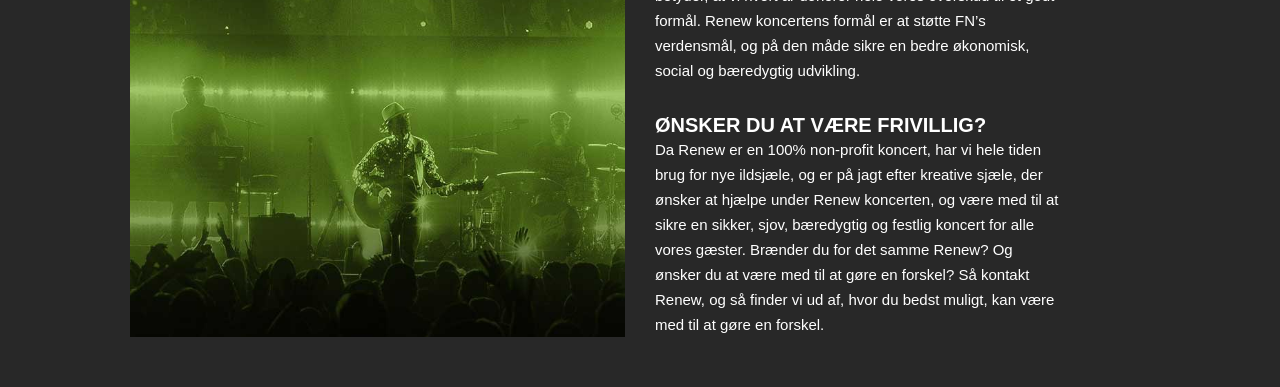
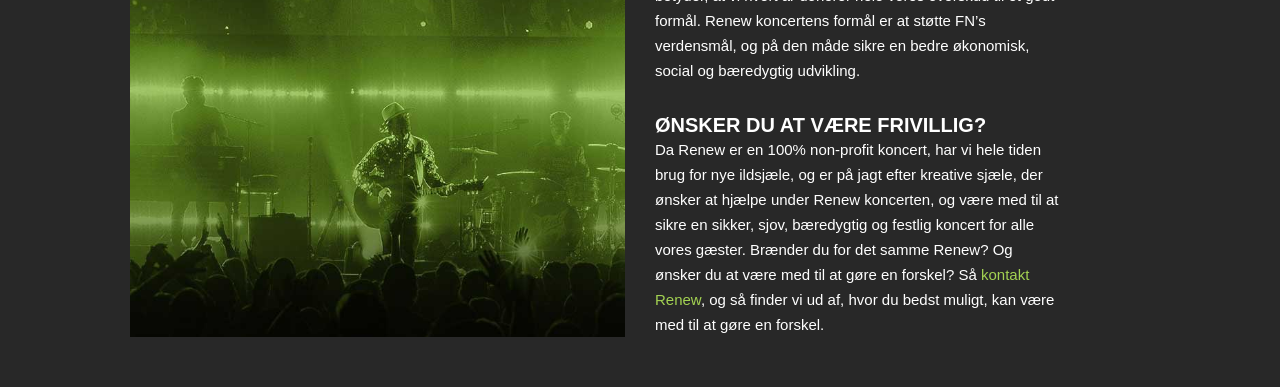
Before and after one commit to amal3983/RENEW, a website: page index.html in a window 1280 px wide. Shown: the part 3860-4247 px from the top of the page. Drawn offline with nearby package versions, Linux system fonts and the light colour scheme; a web font is replaced by a local one.

Commit message:
"kontakt renew" a-tag i "om os" sektionen

```diff
--- a/index.html
+++ b/index.html
@@ -339,7 +339,7 @@ Sætter kode op pænt automatisk!
                                 og festlig koncert for alle vores gæster.
                                 Brænder du for det samme Renew?
                                 Og ønsker du at være med til at gøre en forskel?
-                                Så kontakt Renew, og så finder vi ud af, hvor du bedst muligt,
+                                Så <a class="text-secondary" href="#kontakt">kontakt Renew</a>, og så finder vi ud af, hvor du bedst muligt,
                                 kan være med til at gøre en forskel.
 
 
```
